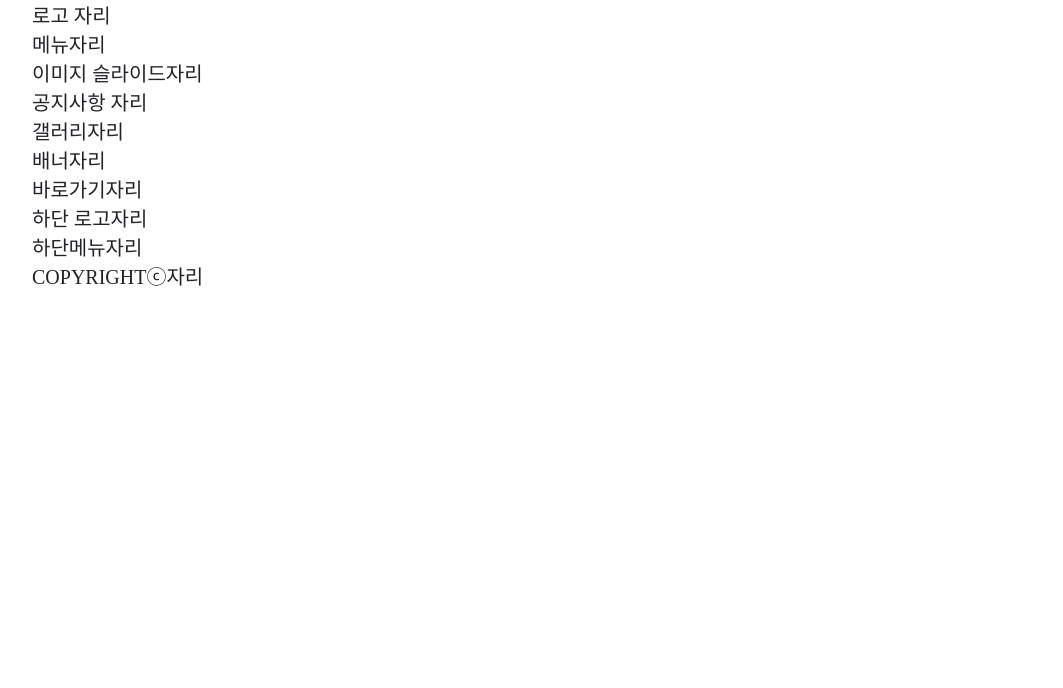
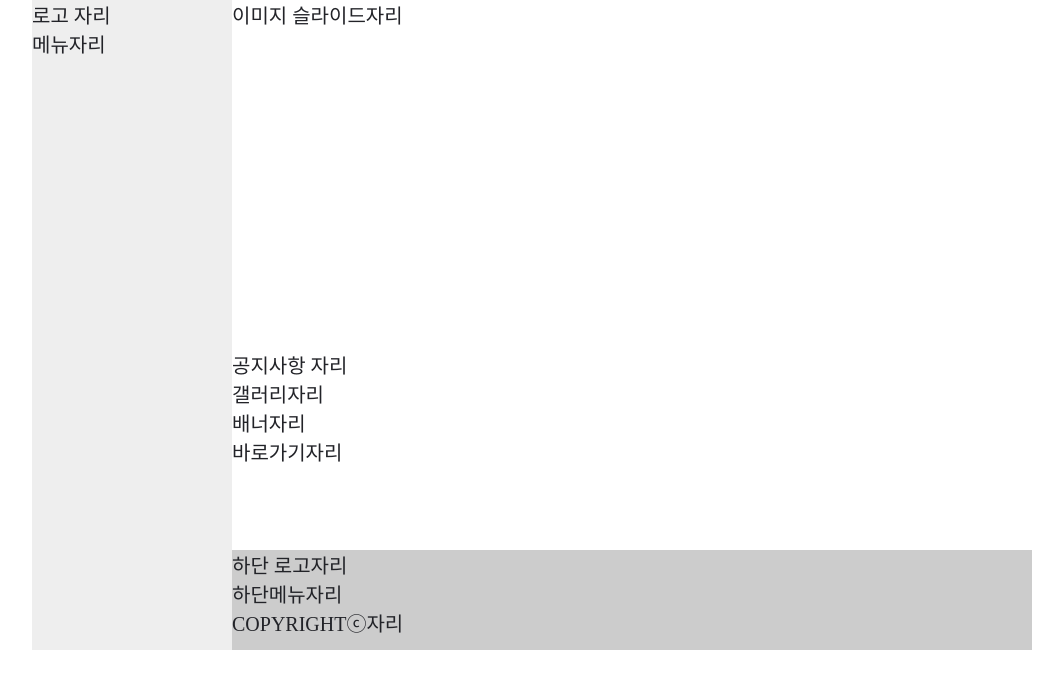
Before and after one commit to limKyungEun/02_question, a plain HTML site: page index.html in a window 1280 px wide. Shown: the whole page, without its empty margins (108-1171 px from the left). Drawn offline with Linux system fonts and the light colour scheme.

Commit message:
css 레이아웃 각 영역 크기, 요소 정렬 등 추가

```diff
--- a/css/style.css
+++ b/css/style.css
@@ -18,3 +18,44 @@ a{
     text-decoration: none;/*기본값으로 a태그에 지정되어 있는 밑줄이 나타나지 않도록 지정*/
     display: block/*a요소와 img요소는 inline요소이기 때문에 바꿔줌*/
 }
+
+header{
+    float: left;/*와이어프레임 조건에 맞춰 로고와 메뉴는 왼쪽에 배치*/
+}
+
+.top{/*로고와 메뉴 묶음*/
+    float: left;
+    height: 650px;
+    width: 200px;
+    background-color: #eeeeee;
+}
+
+.bodywrap{/*근데 이걸 bodywrap말고 section으로 쓰면 안되나??*/
+     float: right;
+     height: 550px;
+     width: 800px;
+}
+
+.imgslide{
+    height: 350px;
+    width: 800px;
+}
+
+.contents{
+    float: right;
+    height: 200px;
+    width: 800px;
+}
+
+footer{
+    float: right;
+    height: 100px;
+    width: 800px;
+}
+
+.bottom{
+    float: left;
+    height: 100px;
+    width: 800px;
+    background-color: #cccccc;
+}
--- a/index.html
+++ b/index.html
@@ -8,12 +8,14 @@
 <body>
     <!-- =================와이어프레임 왼 쪽 시작=================== -->
     <header>
-        <div class="logo">
-            로고 자리
+        <div class="top">
+            <div class="logo">
+                로고 자리
+            </div>
+            <nav class="menu">
+                메뉴자리
+            </nav>
         </div>
-        <nav class="menu">
-            메뉴자리
-        </nav>
     </header>
     <!-- =================와이어프레임 왼 쪽 끝=================== -->
 
```
